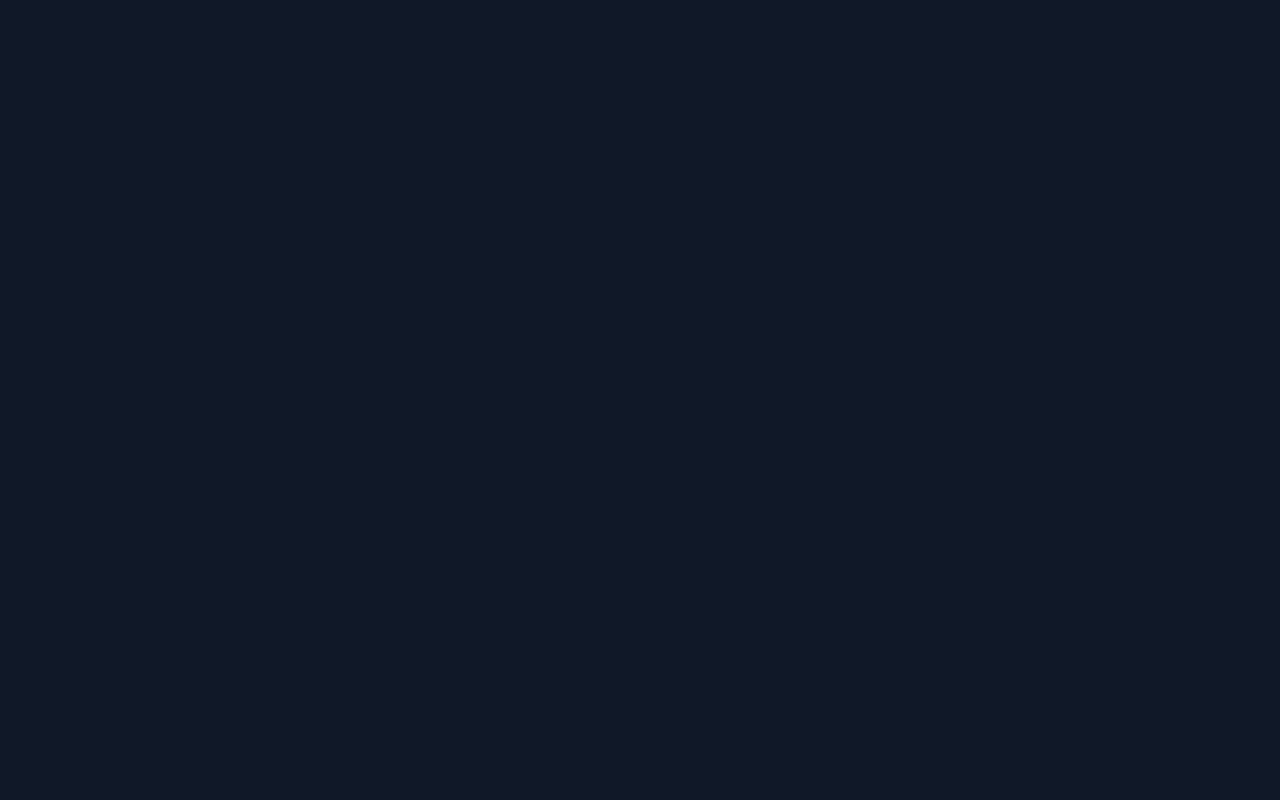
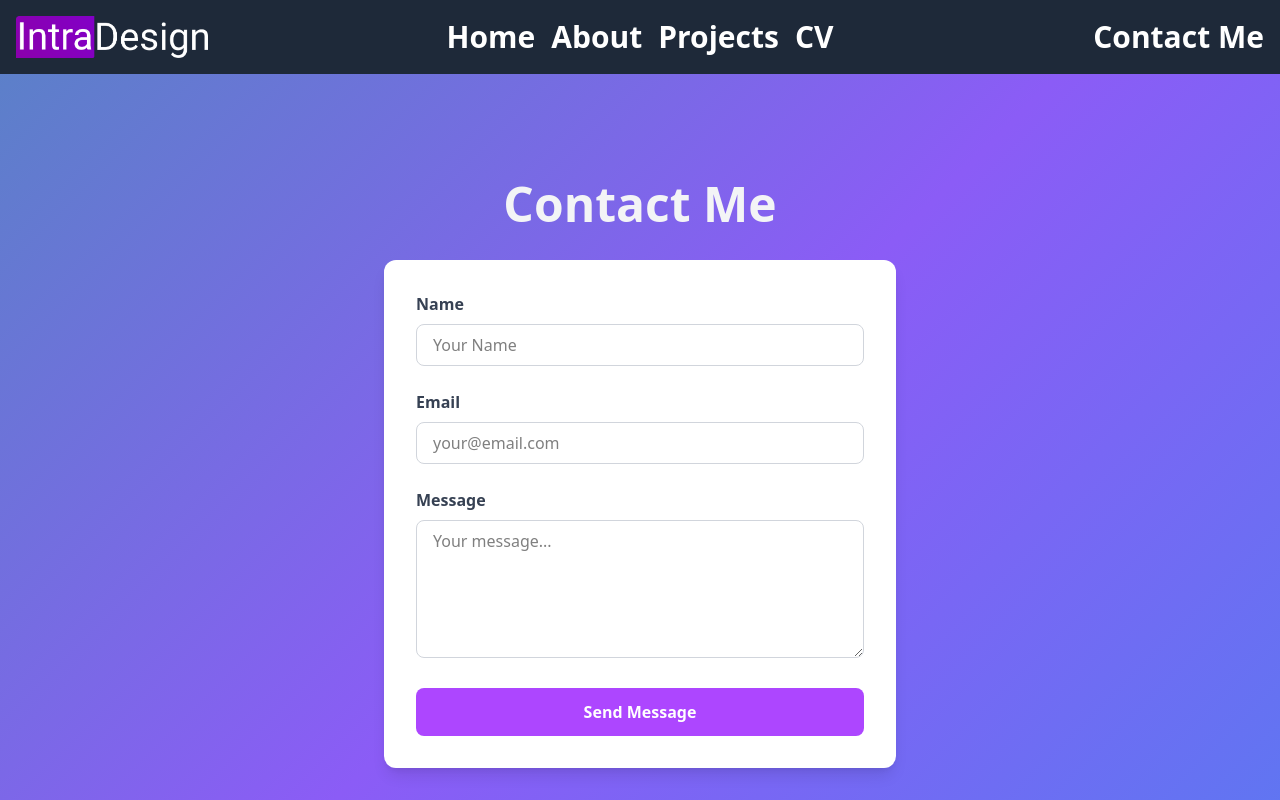
Before and after one commit to Cory-Irwin/AppyPortfolio, a React (Vite) app in the folder Appy_main_portfolio/: page /contactPage in a window 1280 px wide. Before the commit this address had no page. Shown: the top 800 px of the page. Built offline with nearby package versions, Linux system fonts and the light colour scheme; a web font is replaced by a local one.

Commit message:
contact page
made a contact page

```diff
--- a/Appy_main_portfolio/src/App.tsx
+++ b/Appy_main_portfolio/src/App.tsx
@@ -11,6 +11,7 @@ import HeroPage from "./pages/landingpage/heroPage";
 import CVPage from "./pages/cvPage/cvPage";
 import AboutPage from "./pages/aboutMePage/aboutMePage";
 import ProjectsPage from "./pages/projectsPage/projectsPage";
+import ContactMe from "./pages/contactPage/contactPage";
 function App() {
   // const [count, setCount] = useState(0)
 
@@ -21,6 +22,7 @@ function App() {
             <Route path="CvPage" element={<CVPage/>}/>
                  <Route path="aboutMePage" element={<AboutPage/>}/>
                  <Route path="projectsPage" element={<ProjectsPage/>}/>
+                 <Route path="contactPage" element={<ContactMe/>}/>
       </Routes>
     </Router>
   );
--- /dev/null
+++ b/Appy_main_portfolio/src/pages/contactPage/contactPage.tsx
@@ -0,0 +1,78 @@
+import React from "react";
+import Navbar from "../fundamentalPageComponents/navbar";
+import AmbientBackground from "../landingpage/components/animations/BackgroundAmbientGradient";
+import Footer from "../fundamentalPageComponents/footer";
+
+function ContactMe() {
+  return (
+    <>
+      <Navbar />
+
+      <AmbientBackground>
+        <div className="min-h-screen flex flex-col items-center justify-center p-6">
+          <h1 className="text-5xl font-bold mb-8 text-gray-100">
+            Contact Me
+          </h1>
+
+          <form className="w-full max-w-lg bg-white p-8 rounded-xl shadow-lg space-y-6">
+            <div>
+              <label
+                className="block text-gray-700 font-semibold mb-2"
+                htmlFor="name"
+              >
+                Name
+              </label>
+              <input
+                id="name"
+                type="text"
+                placeholder="Your Name"
+                className="w-full px-4 py-2 border border-gray-300 rounded-lg focus:outline-none focus:ring-2 focus:ring-sky-400"
+              />
+            </div>
+
+            <div>
+              <label
+                className="block text-gray-700 font-semibold mb-2"
+                htmlFor="email"
+              >
+                Email
+              </label>
+              <input
+                id="email"
+                type="email"
+                placeholder="your@email.com"
+                className="w-full px-4 py-2 border border-gray-300 rounded-lg focus:outline-none focus:ring-2 focus:ring-sky-400"
+              />
+            </div>
+
+            <div>
+              <label
+                className="block text-gray-700 font-semibold mb-2"
+                htmlFor="message"
+              >
+                Message
+              </label>
+              <textarea
+                id="message"
+                rows={5}
+                placeholder="Your message..."
+                className="w-full px-4 py-2 border border-gray-300 rounded-lg focus:outline-none focus:ring-2 focus:ring-purple-400"
+              />
+            </div>
+
+            <button
+              type="submit"
+              className="w-full bg-purple-500 text-white font-semibold py-3 rounded-lg hover:bg-purple-600 transition-colors"
+            >
+              Send Message
+            </button>
+          </form>
+        </div>
+      </AmbientBackground>
+
+      <Footer />
+    </>
+  );
+}
+
+export default ContactMe;
--- a/Appy_main_portfolio/src/pages/fundamentalPageComponents/navbar.tsx
+++ b/Appy_main_portfolio/src/pages/fundamentalPageComponents/navbar.tsx
@@ -17,7 +17,7 @@ const navbar = () => {
         <a href="/cvPage" className="hover:underline hover:text-purple-500">CV</a>
       </div>
       <div className="flex-1 text-right  text-3xl font-semibold ">
-        <a href="#" className="hover:underline hover:text-purple-500">Contact Me</a>
+        <a href="/contactPage" className="hover:underline hover:text-purple-500">Contact Me</a>
       </div>
     </nav>
   </header>
```
Also changed, not shown: Appy_main_portfolio/src/pages/aboutMePage/aboutMePage.tsx (+66 -23 lines).
